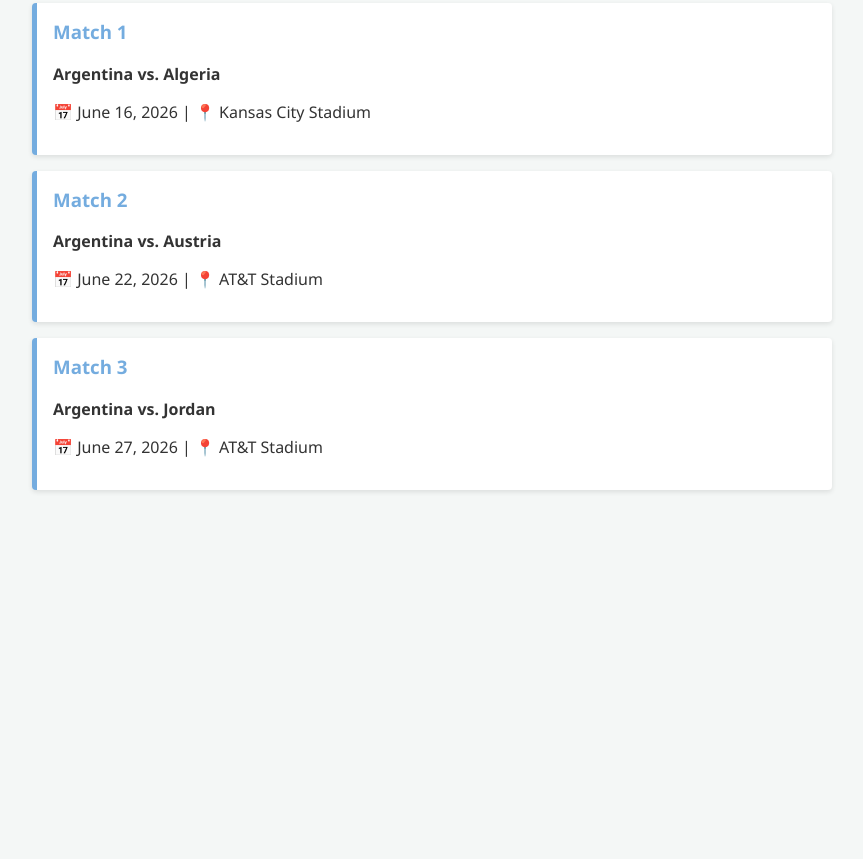
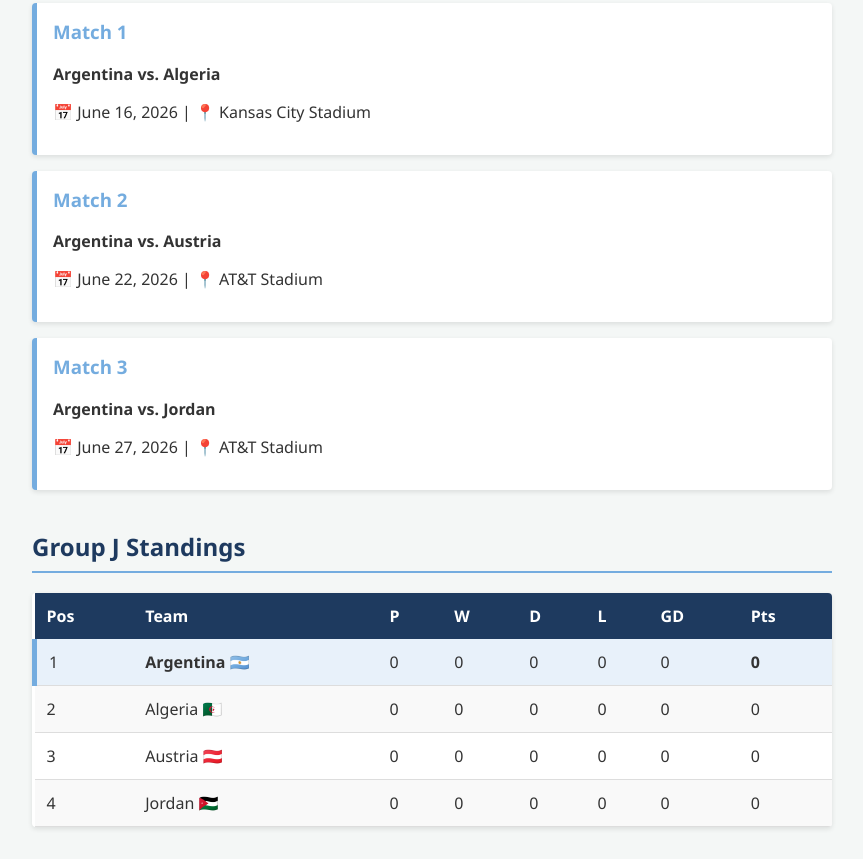
Before and after one commit to AbrilGerenschtein/argentina-worldcup-dashboard, a plain HTML site: page index.html in a window 1280 px wide. Shown: the part 273-1132 px from the top of the page, without its empty margins (208-1071 px from the left). Before the commit the page ends 800 px from the top, so only its background shows below. Drawn offline with Linux system fonts and the light colour scheme.

Commit message:
Real fix for the table

```diff
--- a/index.html
+++ b/index.html
@@ -36,7 +36,65 @@
                 <p>📅 June 27, 2026 | 📍 AT&T Stadium</p>
             </div>
         </section>
-
+<section class="standings">
+            <h2>Group J Standings</h2>
+            <table class="standings-table">
+                <thead>
+                    <tr>
+                        <th>Pos</th>
+                        <th>Team</th>
+                        <th>P</th>
+                        <th>W</th>
+                        <th>D</th>
+                        <th>L</th>
+                        <th>GD</th>
+                        <th>Pts</th>
+                    </tr>
+                </thead>
+                <tbody>
+                    <tr class="argentina-row">
+                        <td>1</td>
+                        <td><strong>Argentina 🇦🇷</strong></td>
+                        <td>0</td>
+                        <td>0</td>
+                        <td>0</td>
+                        <td>0</td>
+                        <td>0</td>
+                        <td><strong>0</strong></td>
+                    </tr>
+                    <tr>
+                        <td>2</td>
+                        <td>Algeria 🇩🇿</td>
+                        <td>0</td>
+                        <td>0</td>
+                        <td>0</td>
+                        <td>0</td>
+                        <td>0</td>
+                        <td>0</td>
+                    </tr>
+                    <tr>
+                        <td>3</td>
+                        <td>Austria 🇦🇹</td>
+                        <td>0</td>
+                        <td>0</td>
+                        <td>0</td>
+                        <td>0</td>
+                        <td>0</td>
+                        <td>0</td>
+                    </tr>
+                    <tr>
+                        <td>4</td>
+                        <td>Jordan 🇯🇴</td>
+                        <td>0</td>
+                        <td>0</td>
+                        <td>0</td>
+                        <td>0</td>
+                        <td>0</td>
+                        <td>0</td>
+                    </tr>
+                </tbody>
+            </table>
+        </section>
     </main>
 
 </body>
--- a/style.css
+++ b/style.css
@@ -49,3 +49,42 @@ h2 {
     margin-top: 0;
     color: #74ACDF;
 }
+/* Standings Table Styling */
+.standings {
+    margin-top: 2.5rem;
+}
+
+.standings-table {
+    width: 100%;
+    border-collapse: collapse;
+    background-color: white;
+    border-radius: 4px;
+    overflow: hidden;
+    box-shadow: 0 2px 5px rgba(0,0,0,0.1);
+}
+
+/* Header Row */
+.standings-table th {
+    background-color: #1e3a5f;
+    color: white;
+    padding: 0.75rem;
+    text-align: left;
+    font-weight: 600;
+}
+
+/* Individual Cells */
+.standings-table td {
+    padding: 0.75rem;
+    border-bottom: 1px solid #ddd;
+}
+
+/* Zebra striping for readability */
+.standings-table tbody tr:nth-child(even) {
+    background-color: #f9f9f9;
+}
+
+/* Highlight Argentina's row with a subtle sky blue background */
+.argentina-row {
+    background-color: #e8f1fa !important;
+    border-left: 5px solid #74ACDF;
+}
```
